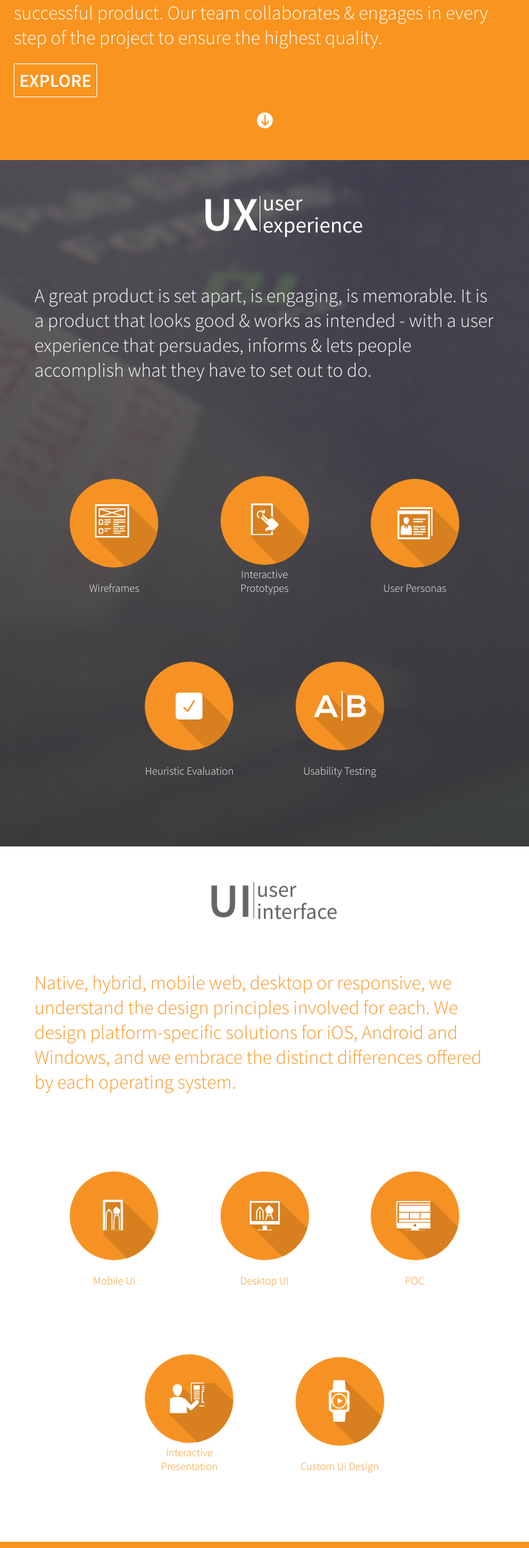
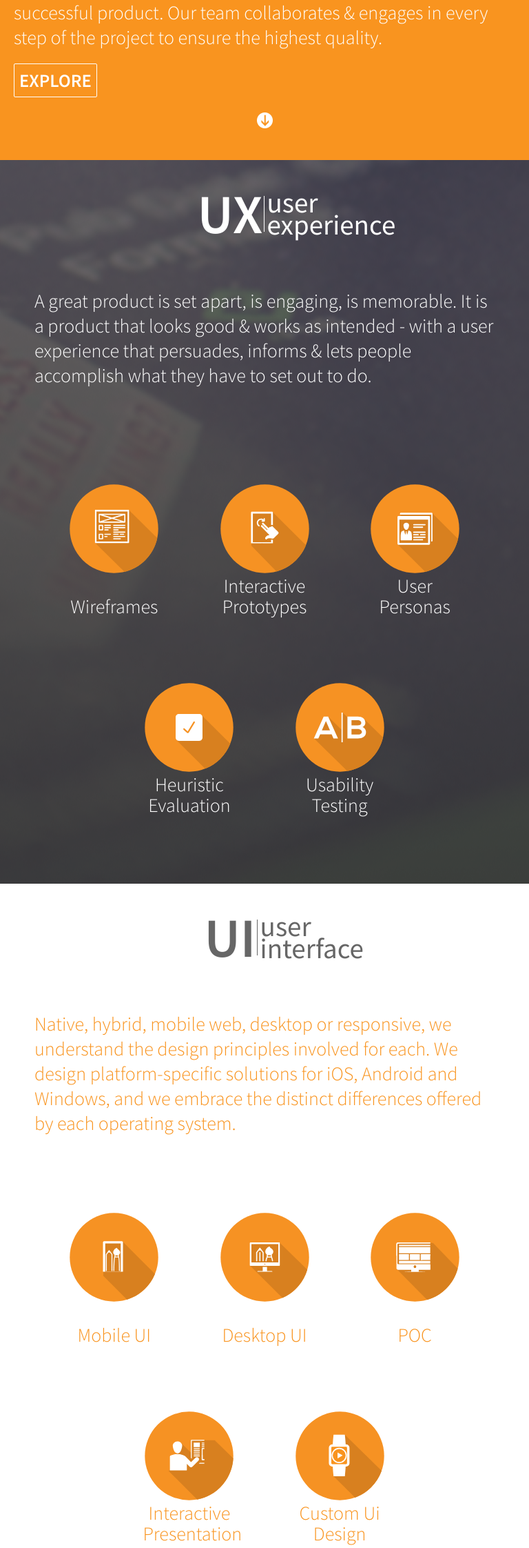
Before and after one commit to Lefty-San/peanutbutter-surprise, a PHP site: page / in a window 768 px wide. Shown: the part 894-3138 px from the top of the page at 69% size. Run offline with PHP 8.4, Linux system fonts and the light colour scheme.

Commit message:
more styles

```diff
--- a/css/style.css
+++ b/css/style.css
@@ -225,6 +225,11 @@ nav {
     #page2 .svg div, #page3 .svg div {
       width: 100px;
       height: 100px; }
+    #page2 .svg p, #page3 .svg p {
+      font-size: 16pt; }
+  #page2 section.svgs .svg p, #page3 section.svgs .svg p {
+    line-height: 30px;
+    margin-top: 30px; }
   #page2 section.svgs .shade, #page3 section.svgs .shade {
     width: 120vw;
     height: 500vh;
@@ -638,7 +643,7 @@ div[state=bigAF] {
   #page2 header, #page3 header {
     margin-top: 32px; }
     #page2 header h1, #page3 header h1 {
-      font-size: 52pt;
+      font-size: 80px;
       padding-right: 2px;
       line-height: 52px;
       height: 52px;
@@ -646,7 +651,8 @@ div[state=bigAF] {
     #page2 header h2, #page3 header h2 {
       margin-top: -6px;
       line-height: 32px;
-      font-weight: 400; }
+      font-weight: 400;
+      font-size: 41px; }
   #page2 .article1, #page2 .article2, #page3 .article1, #page3 .article2 {
     margin-top: -120px;
     width: 100%; }
@@ -664,6 +670,8 @@ div[state=bigAF] {
   #page2 .svg, #page3 .svg {
     width: 135px;
     height: 135px; }
+    #page2 .svg p, #page3 .svg p {
+      font-size: 21pt; }
     #page2 .svg svg, #page3 .svg svg {
       width: 135px;
       height: 135px; }
@@ -673,6 +681,8 @@ div[state=bigAF] {
   #page2 section.svgs, #page3 section.svgs {
     margin: 84px 34px 0 34px;
     padding-bottom: 40px; }
+    #page2 section.svgs .custom p, #page2 section.svgs .usability p, #page2 section.svgs .user p, #page2 section.svgs .eval p, #page3 section.svgs .custom p, #page3 section.svgs .usability p, #page3 section.svgs .user p, #page3 section.svgs .eval p {
+      margin-top: 0; }
     #page2 section.svgs .shade, #page3 section.svgs .shade {
       overflow-x: hidden;
       width: 115vw;
@@ -683,8 +693,6 @@ div[state=bigAF] {
       margin-top: 94px;
       margin-right: 40px;
       margin-left: 40px; }
-    #page2 section.svgs .eval p, #page3 section.svgs .eval p {
-      margin-top: 16px; }
 
   #page2 article {
     color: #ffffff; }
@@ -859,14 +867,15 @@ div[state=bigAF] {
     #page2 header, #page3 header {
       padding-top: 80px; }
       #page2 header h1, #page3 header h1 {
-        font-size: 50pt;
+        font-size: 64px;
         height: 50px;
         line-height: 50px;
         padding-bottom: 0;
         width: auto;
         padding-right: 2px; }
       #page2 header h2, #page3 header h2 {
-        line-height: 29px; }
+        line-height: 29px;
+        font-size: 33px; }
     #page2 .x, #page3 .x {
       background-image: url(../img/iPad/WhiteX@2x.png);
       background-size: 100%;
@@ -876,7 +885,7 @@ div[state=bigAF] {
       margin-top: -140px; }
     #page2 article, #page3 article {
       text-align: left;
-      font-size: 20px; }
+      font-size: 20pt; }
       #page2 article p, #page3 article p {
         margin: 0 5.8%; }
     #page2 .article1, #page2 .article2, #page3 .article1, #page3 .article2 {
@@ -887,10 +896,15 @@ div[state=bigAF] {
         margin: 30px auto; }
     #page2 section.svgs, #page3 section.svgs {
       margin-top: 55px; }
+      #page2 section.svgs .custom p, #page2 section.svgs .usability p, #page2 section.svgs .user p, #page3 section.svgs .custom p, #page3 section.svgs .usability p, #page3 section.svgs .user p {
+        margin-top: 0; }
       #page2 section.svgs .svg, #page3 section.svgs .svg {
         width: 122px;
         height: 122px;
         margin: 20px; }
+        #page2 section.svgs .svg p, #page3 section.svgs .svg p {
+          font-size: 20pt;
+          color: #f9941f; }
         #page2 section.svgs .svg div, #page3 section.svgs .svg div {
           height: 122px;
           width: 122px; }
@@ -898,6 +912,10 @@ div[state=bigAF] {
           width: 122px;
           height: 122px; }
 
+  #page4 header h2 {
+    font-size: 32px; }
+  #page4 header h1 {
+    font-size: 54px; }
   #page4 header .venn {
     background-image: url(../img/iPad/VennDiagram@2x.png);
     width: 85px;
@@ -1087,6 +1105,9 @@ div[state=bigAF] {
       width: 142px;
       height: 142px;
       margin: 24px; }
+      #page2 section.svgs .svg p, #page3 section.svgs .svg p {
+        font-size: 22pt;
+        color: #f9941f; }
       #page2 section.svgs .svg div, #page3 section.svgs .svg div {
         width: 142px;
         height: 142px; }
--- a/css/style.scss
+++ b/css/style.scss
@@ -286,8 +286,17 @@ nav {
       width: 100px;
       height: 100px;
     }
+    p{
+      font-size: 16pt;
+    }
 	}
   section.svgs{
+    .svg{
+      p{
+        line-height: 30px;
+        margin-top: 30px;
+      }
+    }
     .shade{
       width: 120vw;
       height: 500vh;
@@ -816,7 +825,7 @@ div[state=bigAF]{
       header{
         margin-top: 32px;
         h1{
-          font-size: 52pt;
+          font-size: 80px;
           padding-right: 2px;
           line-height: 52px;
           height: 52px;
@@ -826,6 +835,7 @@ div[state=bigAF]{
           margin-top: -6px;
           line-height: 32px;
           font-weight: 400;
+          font-size: 41px;
         }
       }
       .article1, .article2{
@@ -850,6 +860,9 @@ div[state=bigAF]{
       .svg {
         width: 135px;
         height: 135px;
+        p{
+          font-size: 21pt;
+        }
         svg{
         width: 135px;
         height: 135px;
@@ -874,9 +892,6 @@ div[state=bigAF]{
           margin-top: 94px;
           margin-right: 40px;
           margin-left: 40px;
-        }
-        .eval p{
-          margin-top: 16px;
         }
       }
     }
```
Also changed, not shown: other parts of css/style.scss (+27 -2 lines).
